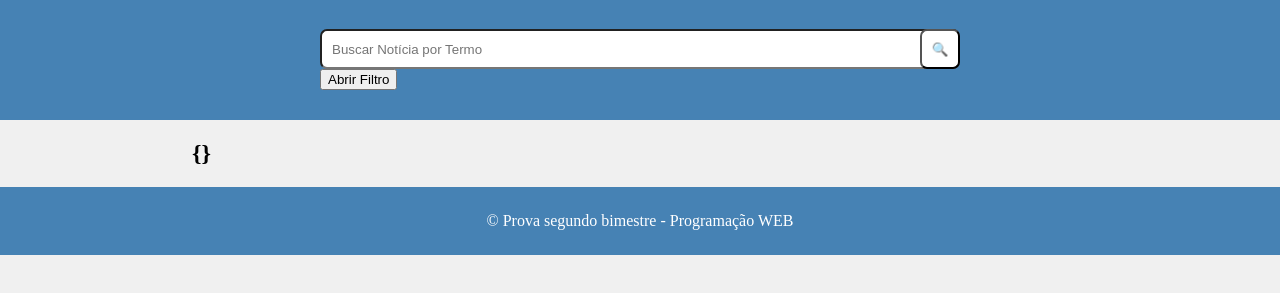
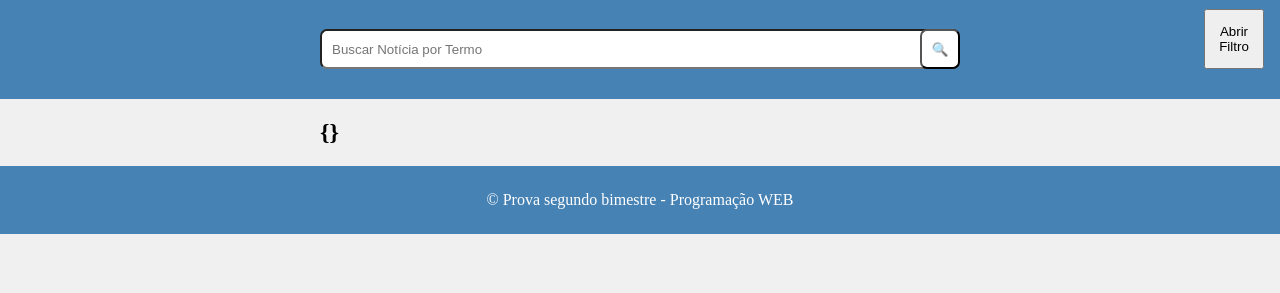
Before and after one commit to Rafael-Days/Prova-PWEB---2Bi, a plain HTML site: page index.html in a window 1280 px wide. Shown: the part 71-364 px from the top of the page. Drawn offline with Linux system fonts and the light colour scheme; no server answers.

Commit message:
posiçao dialog

```diff
--- a/script.js
+++ b/script.js
@@ -31,7 +31,7 @@ closeButton.addEventListener('click', () => {
 
 //Main
 
-async function getBuscaData(termoBusca){
+async function getBuscaData(termoBusca) {
     try {
         const apiUrlSearch = `https://servicodados.ibge.gov.br/api/v3/noticias/?busca=${termoBusca}`;
         const response = await fetch(apiUrlSearch);
@@ -49,7 +49,7 @@ async function getBuscaData(termoBusca){
     }
 };
 
-header.addEventListener('click', function() {
+header.addEventListener('click', function () {
     // Pegar a URL atual
     const urlAtual = window.location.href;
     // Remover a parte da URL após o caminho base
@@ -58,7 +58,7 @@ header.addEventListener('click', function() {
     window.location.href = urlSemSearch;
 });
 
-function semBusca(){
+function semBusca() {
     const divSB = document.createElement('div')
     const pSB = document.createElement('p')
     const pInicio = document.createElement('p')
@@ -70,7 +70,7 @@ function semBusca(){
     pInicio.textContent = 'Clique Aqui para voltar ao Início'
 
     // Adicionando um evento de clique ao elemento pInicio
-    pInicio.addEventListener('click', function() {
+    pInicio.addEventListener('click', function () {
         // Pegar a URL atual
         const urlAtual = window.location.href;
         // Remover a parte da URL após o caminho base
@@ -122,19 +122,26 @@ async function asyncFoo() {
 
 function updateMainContent(data) {
     let html = '';
+//<img src="${data.items[i].imagens}" alt="Imagem da Notícia"/>
+    for (let i = 0; i < 10; i++) {
 
-    for (let i = 0; i < 10; i++) {
+        const imagemObjeto = JSON.parse(data.items[i].imagens);
+
+        const caminhoDaImagem = imagemObjeto.image_intro || imagemObjeto.image_fulltext;
+
         html += `
         <div class="div">
             <ul>
                 <li>
+                    <img src="${caminhoDaImagem}" alt="Imagem da Notícia"/>
                     <h2>${data.items[i].titulo}</h2>
                     <p>${data.items[i].introducao}</p>
-                    <img src="${data.items[i].imagens}" alt="Imagem da Notícia"/>
+                    <a href="${data.items[i].link}" target="_blank">${data.items[i].link}</a>
                 </li>
             </ul>
         </div>
         `;
+
     }
     main.innerHTML = html;
 }
--- a/styles.css
+++ b/styles.css
@@ -14,10 +14,20 @@ header{
     padding: 30px 30px;
 }
 
+#abrir-filtro{
+    position: absolute;
+    cursor: pointer;
+    top: 10vh;
+    right: 2vh;
+    height: 60px;
+    width: 60px;
+}
+
 #header {
     padding-bottom: 30px;
     font-size: 35px;
     font-weight: bold;
+    cursor: pointer;
     color: white;
     transition: color 0.3s ease;
 }
@@ -68,15 +78,13 @@ input[type="submit"] {
 }
 
 main {
-    max-width: 100ch;
+    max-width: 100ch;/*OBRIGATORIO*/
     display: grid;
     grid-template-columns: repeat(1, 1fr);
-    margin: 0 15vw;
+    justify-content: center;
+    align-items: center;
+    margin: 0 25vw;
     background-color: #f0f0f0;
-  }
-
-img{
-    display: flex;
 }
 
 li {
@@ -87,6 +95,7 @@ div{/*pode mudar dps*/
     display: flex;
     flex-direction: column;
     flex-wrap: wrap;
+    justify-content: center;
 }
 
 footer{
@@ -112,6 +121,7 @@ footer{
 
 #pInicio {
     text-decoration: none;
+    cursor: pointer;
 }
 
 #pInicio:hover {
```
